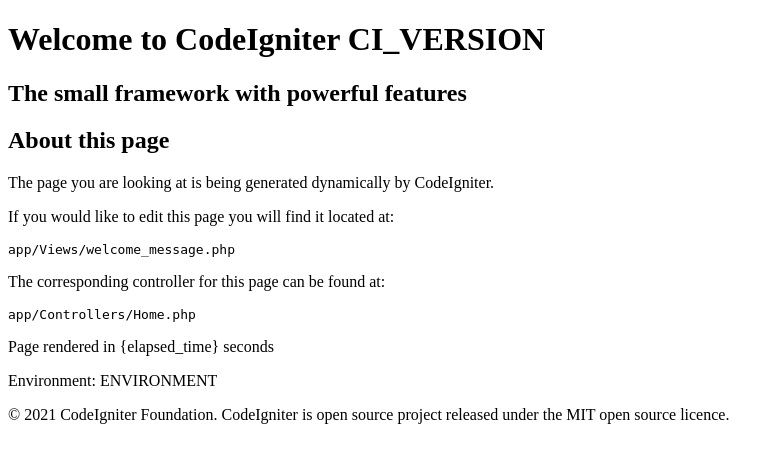
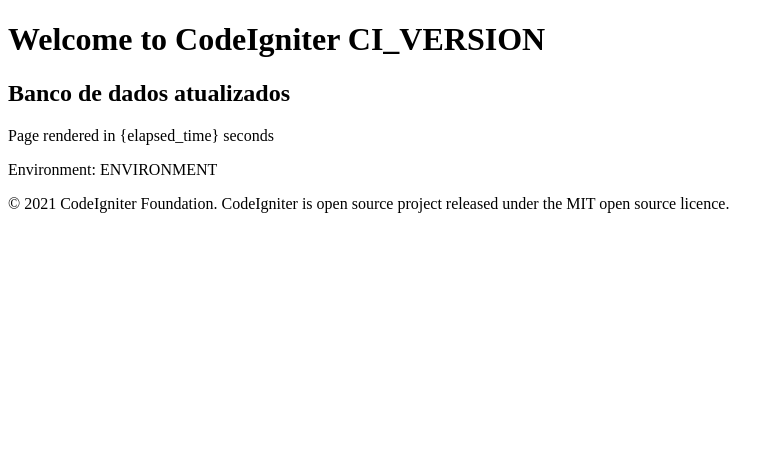
Before and after one commit to nandofalou/lgv-test, a CodeIgniter 4 app: template app/Views/welcome_message.php in a window 1280 px wide. Shown: the top 463 px of the page, without its empty margins (0-784 px from the left). Run offline with PHP 8.4 and a stand-in for CodeIgniter, Linux system fonts and the light colour scheme; the template is opened without the code that fills it, so the values that code supplies are empty; some libraries are stand-ins or nearby versions.

Commit message:
fix: home view

```diff
--- a/app/Views/welcome_message.php
+++ b/app/Views/welcome_message.php
@@ -15,7 +15,7 @@
 
                 <h1>Welcome to CodeIgniter <?= CodeIgniter\CodeIgniter::CI_VERSION ?></h1>
 
-                <h2>The small framework with powerful features</h2>
+
 
             </div>
 
@@ -25,17 +25,7 @@
 
         <section>
 
-            <h1>About this page</h1>
-
-            <p>The page you are looking at is being generated dynamically by CodeIgniter.</p>
-
-            <p>If you would like to edit this page you will find it located at:</p>
-
-            <pre><code>app/Views/welcome_message.php</code></pre>
-
-            <p>The corresponding controller for this page can be found at:</p>
-
-            <pre><code>app/Controllers/Home.php</code></pre>
+            <h1>Banco de dados atualizados</h1>
 
         </section>
 
```
